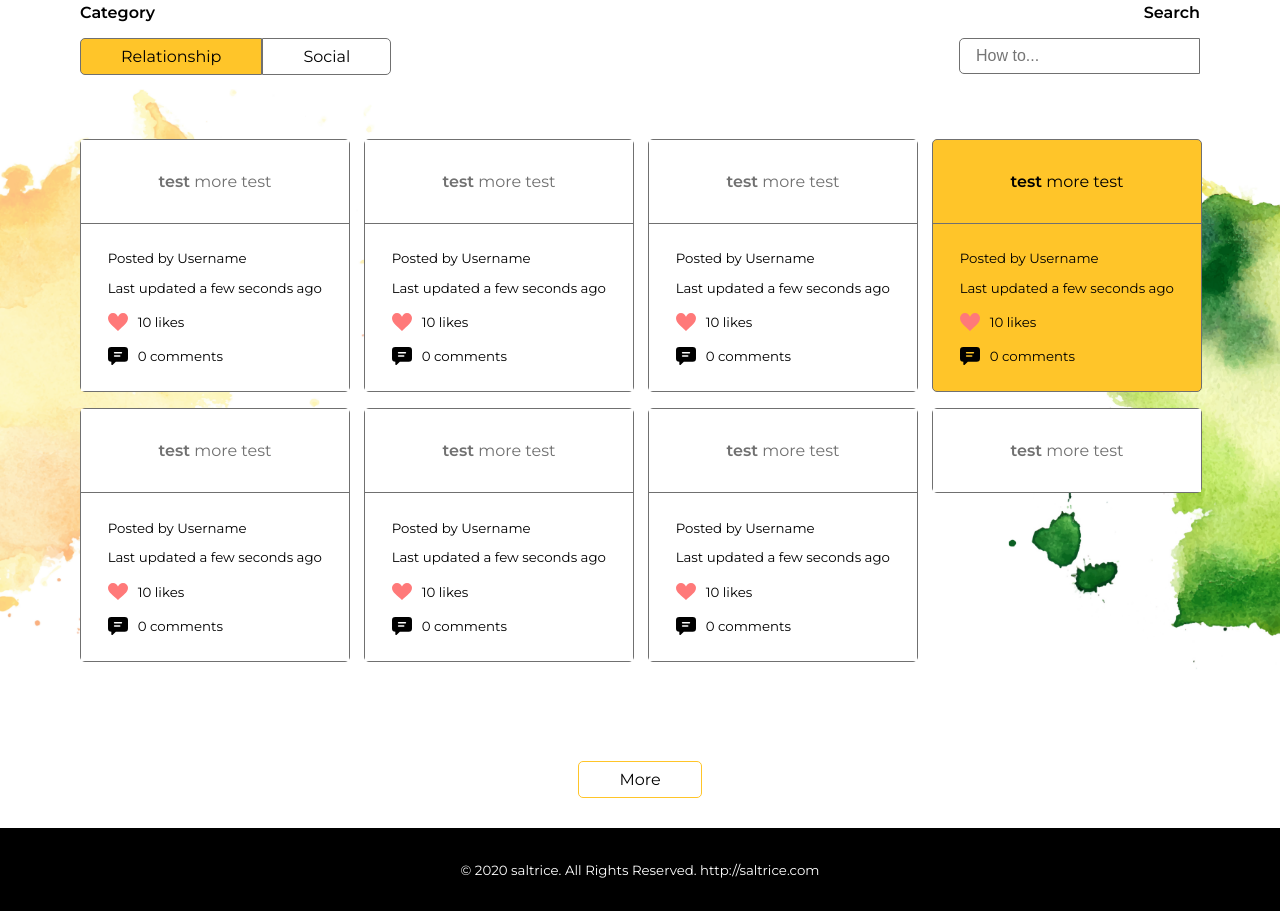
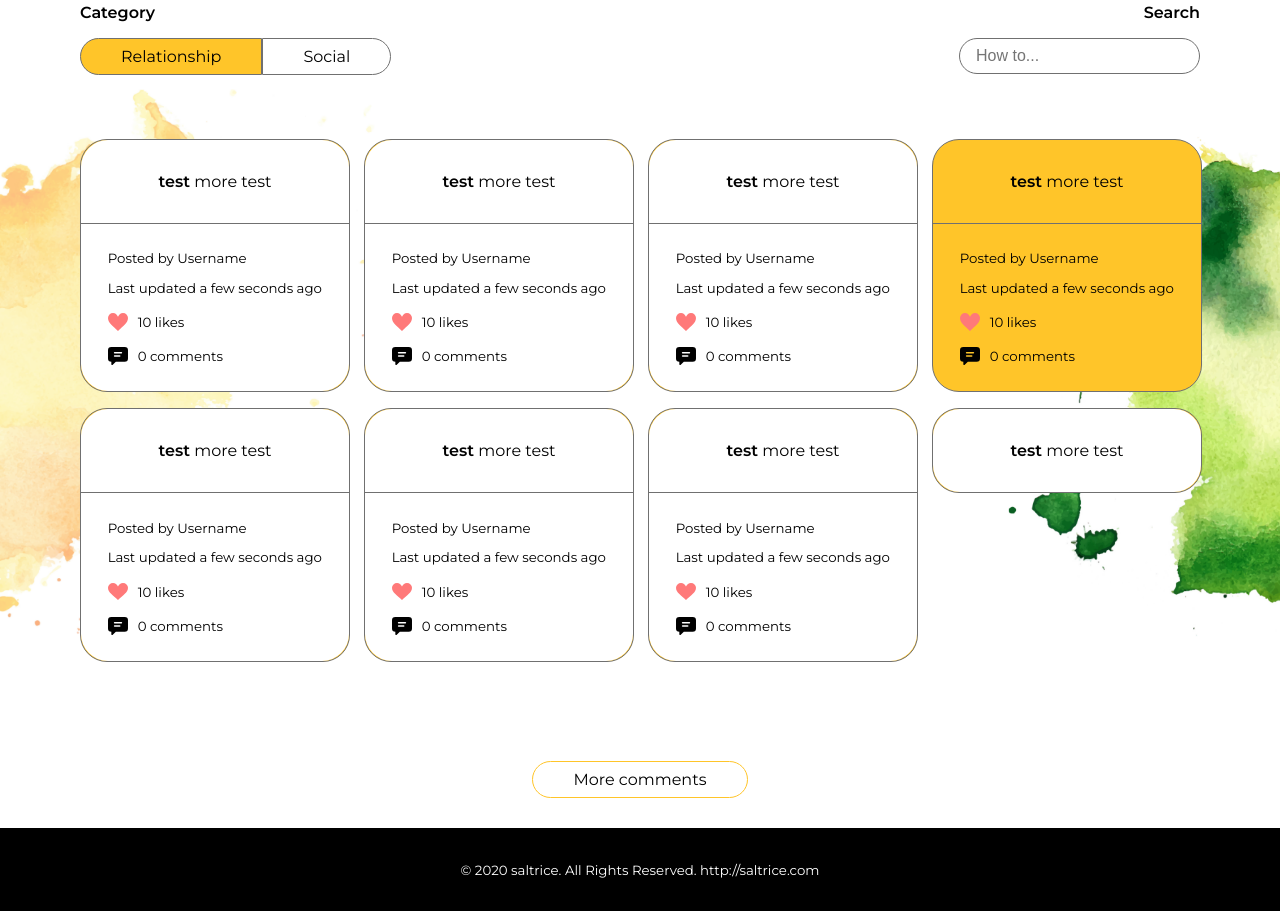
Before and after one commit to thatsarunb4u/code4sg, a Vue app in the folder salt-rice/salt-rice-fe/: page / in a window 1280 px wide. Shown: the part 760-1671 px from the top of the page. Built offline with nearby package versions, Linux system fonts and the light colour scheme.

Commit message:
Updated homepage design to the newer one

```diff
--- a/salt-rice/salt-rice-fe/src/components/Card.vue
+++ b/salt-rice/salt-rice-fe/src/components/Card.vue
@@ -1,5 +1,5 @@
 <template>
-  <div :class="categoryID === 0 ? '' : 'social-card'">
+  <div :style="{ [categoryID === 0 ? '' : 'backgroundColor']: '#fff', borderRadius: '27px' }">
     <p class="card-message">
       <strong>{{ title }}</strong>
       {{ body }}
@@ -64,11 +64,6 @@ export default {
   color: #000000;
 }
 
-.social-card {
-  color: #707070;
-  background-color: #fff;
-}
-
 .love-img, .comment-img {
   width: 20px;
   position: relative;
--- a/salt-rice/salt-rice-fe/src/components/Cards.vue
+++ b/salt-rice/salt-rice-fe/src/components/Cards.vue
@@ -43,7 +43,7 @@ ul {
 
 ul li {
   border: 1px solid #707070;
-  border-radius: 5px;
+  border-radius: 27px;
   margin: 7% 0;
   background-color: #ffc529;
   height: auto;
--- a/salt-rice/salt-rice-fe/src/views/Index.vue
+++ b/salt-rice/salt-rice-fe/src/views/Index.vue
@@ -23,7 +23,7 @@
         </div>
       </div>
       <Cards :cards="resultQuery" />
-      <div class="more"><a @click="loadMore" class="more-label">More</a></div>
+      <div class="more"><a @click="loadMore" class="more-label">More comments</a></div>
     </div>
   </div>
 </template>
@@ -221,7 +221,7 @@ section .cta {
   color: #000000;
   border: 1px solid #ffc529;
   padding: 0.5em 2.5em;
-  border-radius: 5px;
+  border-radius: 27px;
 }
 
 .card .more .more-label:hover {
@@ -232,7 +232,7 @@ section .cta {
   width: 100%;
   margin: 7% auto;
   background-size: 30%;
-  background-position: 0 30%, 100% 100%;
+  background-position: 0 30%, 100% 62%;
   background-repeat: no-repeat, no-repeat;
   height: 100%;
   background-image: url("/images/yellow.png"), url("/images/green.png");
@@ -252,14 +252,14 @@ section .cta {
 .search-container input {
   padding: 0.5em 1em;
   border: 1px solid #707070;
-  border-radius: 5px 0 0 5px;
+  border-radius: 27px;
   font-size: 12pt;
 }
 
 .search-container button {
   padding: 0.5em 1em;
   border: 1px solid #707070;
-  border-radius: 0 5px 5px 0;
+  border-radius: 0 27px 27px 0;
   font-size: 12pt;
   background-color: #000000;
   color: #fff;
@@ -281,12 +281,12 @@ section .cta {
 
 .relationship-category {
   background: #ffc529;
-  border-radius: 5px 0 0 5px;
+  border-radius: 27px 0 0 27px;
 }
 
 .card .filter .category-container .social-category {
   background: #fff;
-  border-radius: 0 5px 5px 0;
+  border-radius: 0 27px 27px 0;
 }
 
 .card {
```
